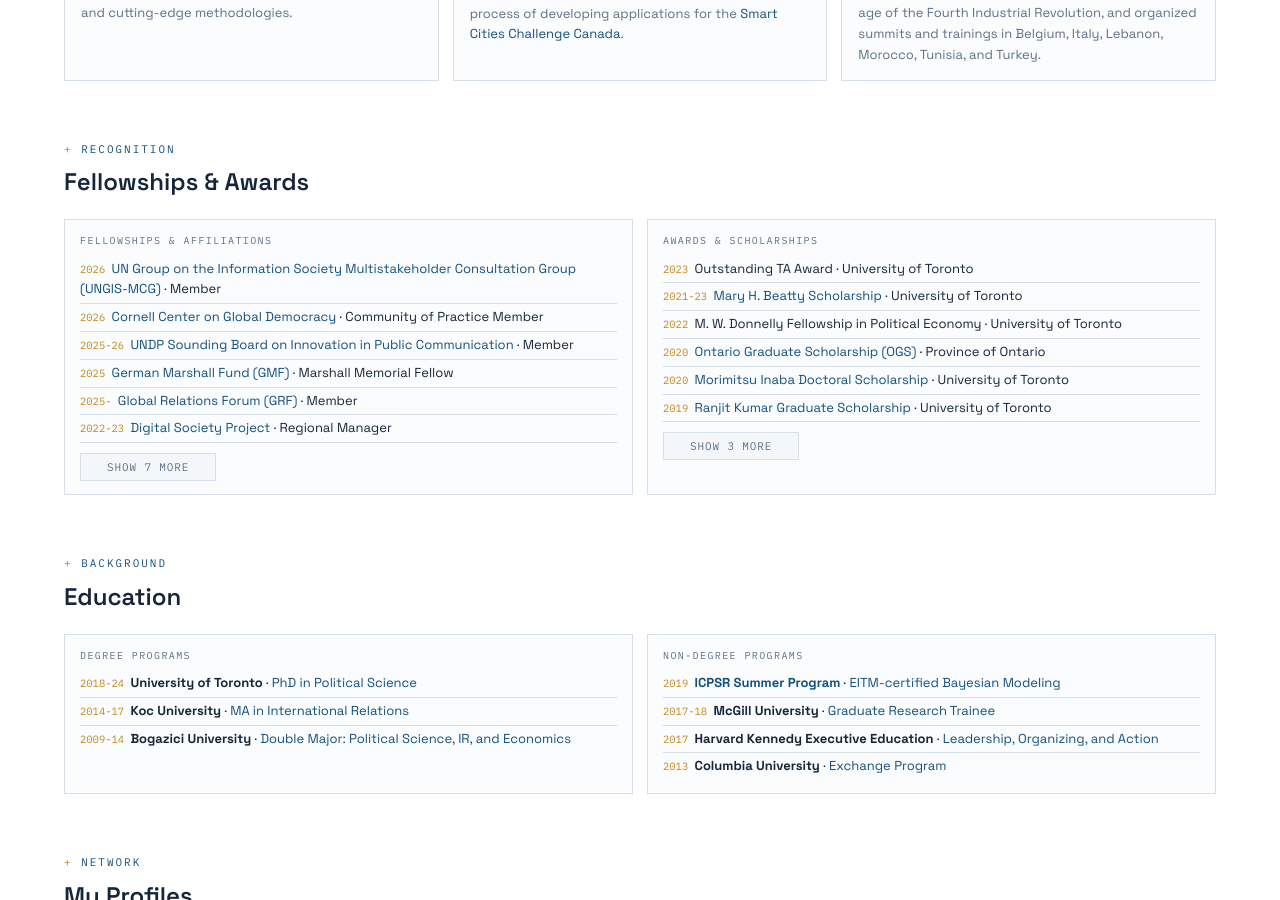
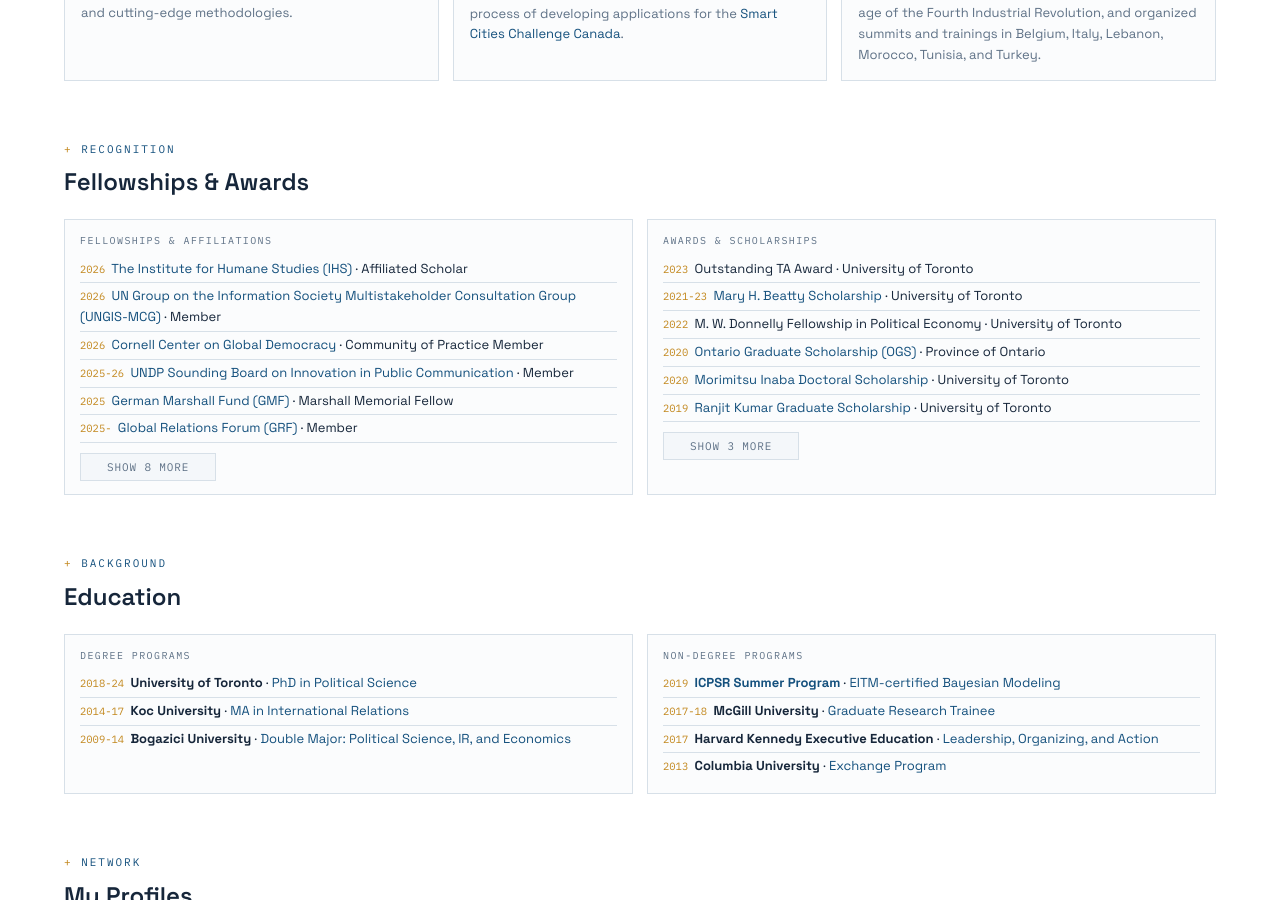
Before and after one commit to semuhi/semuhi.github.io, a Jekyll site: the page built from about.md, in a window 1280 px wide and 900 px high, scrolled down 1462 px. Built offline with Jekyll 4.4.1, drawn with Linux system fonts in a browser that asks for light colours.

Commit message:
about: add IHS affiliated scholar to fellowships and affiliations
- Fellowships & Affiliations: 2026, The Institute for Humane Studies
  (IHS), Affiliated Scholar, linked to theihs.org.

Co-Authored-By: Claude Opus 5.5 <noreply@anthropic.com>

```diff
--- a/_data/about.yml
+++ b/_data/about.yml
@@ -131,6 +131,10 @@ launched:
 recognition:
   - group: "Fellowships & Affiliations"
     entries:
+      - when: "2026"
+        what: "The Institute for Humane Studies (IHS)"
+        role: "Affiliated Scholar"
+        url: "https://theihs.org"
       - when: "2026"
         what: "UN Group on the Information Society Multistakeholder Consultation Group (UNGIS-MCG)"
         role: "Member"
```
Also changed, not shown: _design/preview/about.html (+1 -1 lines).
